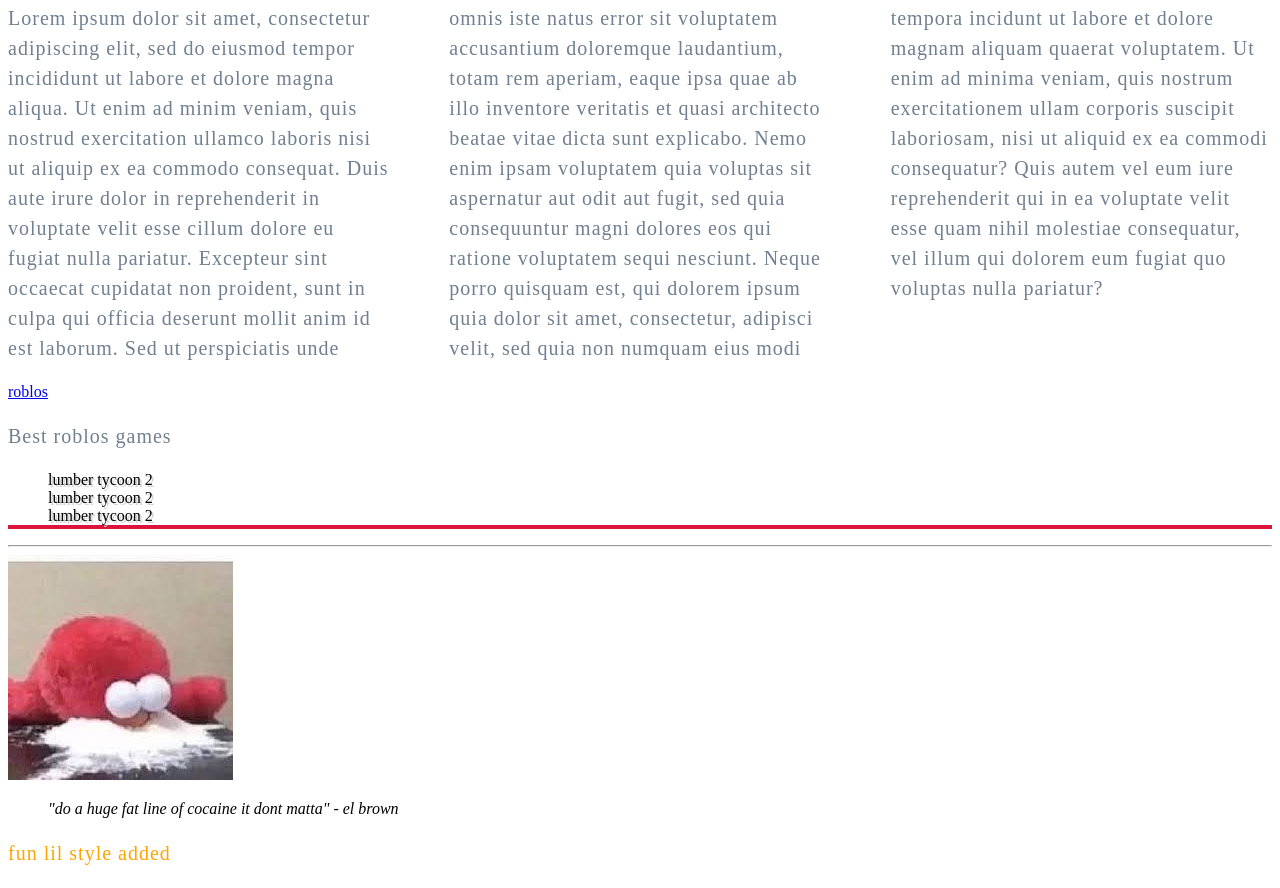
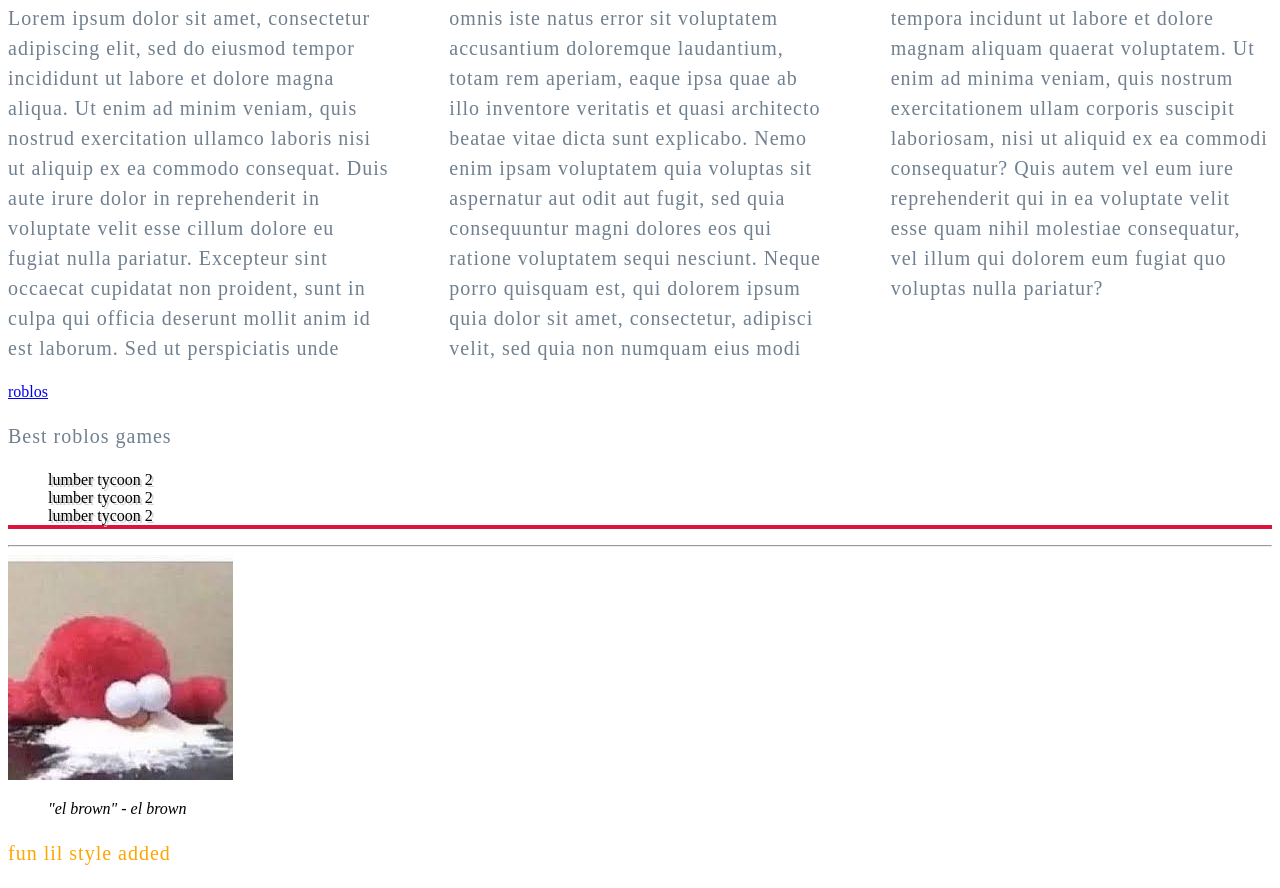
Before and after one commit to Shuttlemax/Shuttlemax.github.io, a plain HTML site: page index.html in a window 1280 px wide. Shown: the part 259-1147 px from the top of the page. Drawn offline with Linux system fonts and the light colour scheme.

Commit message:
fixed typo

```diff
--- a/index.html
+++ b/index.html
@@ -57,7 +57,7 @@
     <img src="img/cocaineelmo.jpg" alt="elmo doing cocaine">
 
     <blockquote cite="me">
-        <em>"do a huge fat line of cocaine it dont matta" - el brown</em>
+        <em>"el brown" - el brown</em>
     </blockquote>
 
     <p style="color: orange;">fun lil style added</p>
```
